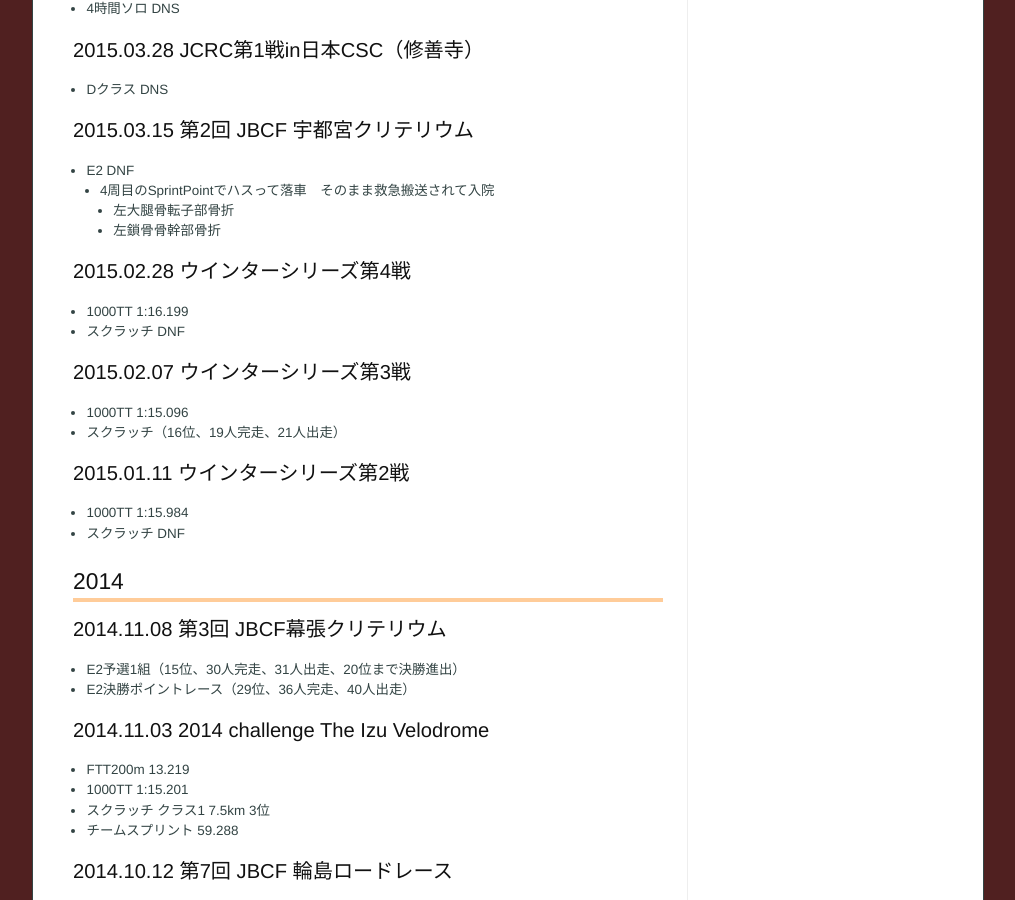
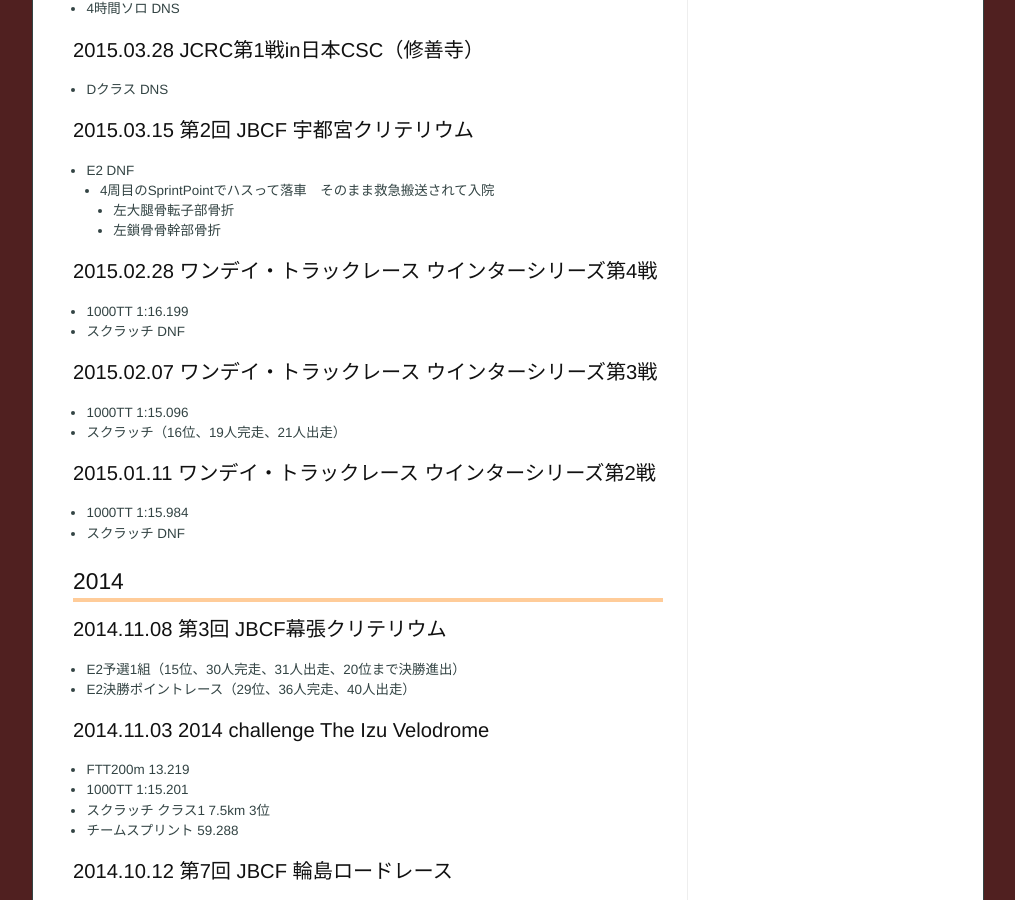
Before and after one commit to marucc/marucc.github.io, a Jekyll site: the page built from sports/results_bike.md, in a window 1280 px wide and 900 px high, scrolled down 2163 px. Shown: the whole window, without its empty margins (133-1148 px from the left). Built offline with Jekyll 4.4.1, drawn with Linux system fonts in a browser that asks for light colours.

Commit message:
Published with https://stackedit.io/

```diff
--- a/sports/results_bike.md
+++ b/sports/results_bike.md
@@ -104,15 +104,15 @@ markdown: kramdown
 		 - 左大腿骨転子部骨折
 		 - 左鎖骨骨幹部骨折
 
-### 2015.02.28 ウインターシリーズ第4戦
+### 2015.02.28 ワンデイ・トラックレース ウインターシリーズ第4戦
  - 1000TT 1:16.199
  - スクラッチ DNF
 
-### 2015.02.07 ウインターシリーズ第3戦
+### 2015.02.07 ワンデイ・トラックレース ウインターシリーズ第3戦
  - 1000TT 1:15.096
  - スクラッチ（16位、19人完走、21人出走）
 
-### 2015.01.11 ウインターシリーズ第2戦
+### 2015.01.11 ワンデイ・トラックレース ウインターシリーズ第2戦
  - 1000TT 1:15.984
  - スクラッチ DNF
 
```
